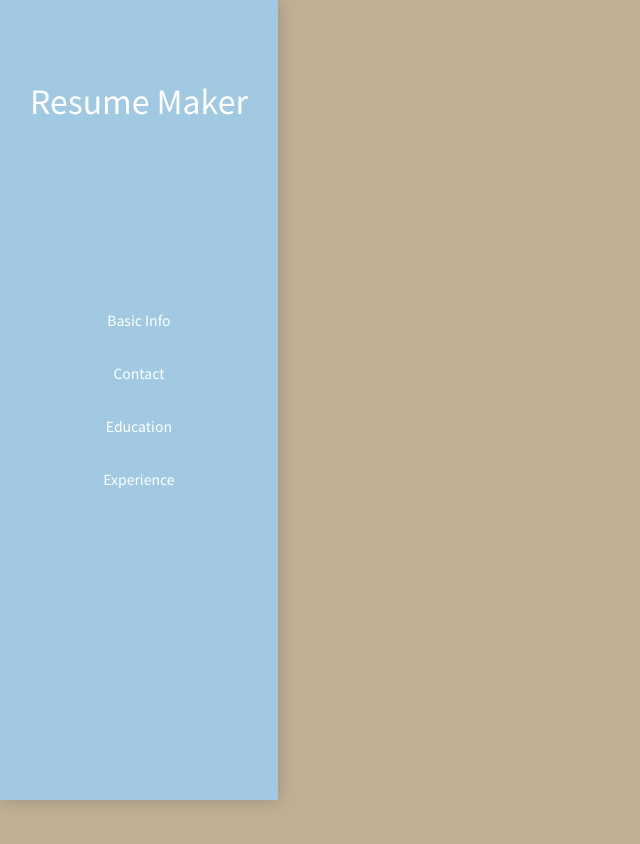
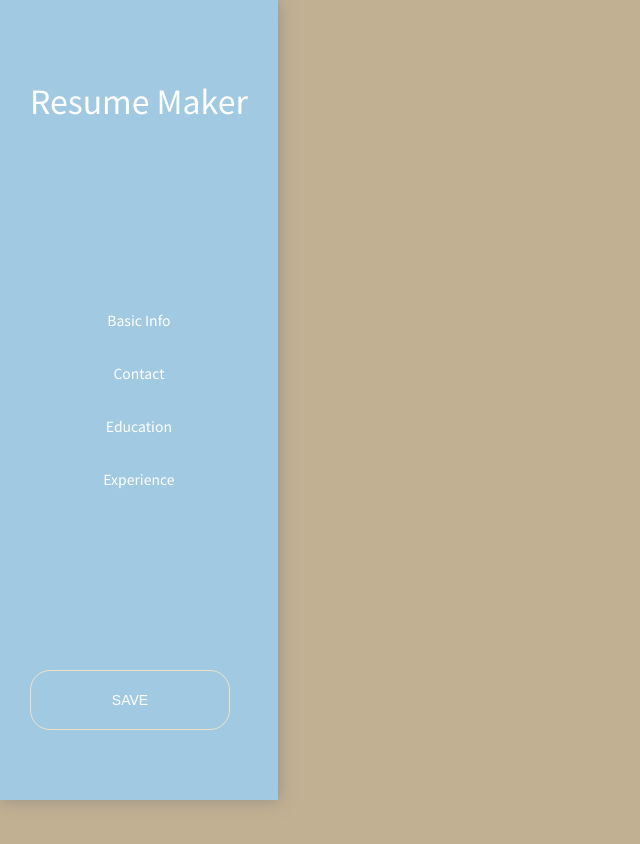
Before and after one commit to liampc/resume-maker, a React (Create React App) app: page / in a window 1280 px wide. Shown: the top 844 px of the page, without its empty margins (0-640 px from the left). Built offline with nearby package versions, Linux system fonts and the light colour scheme.

Commit message:
add button component

```diff
--- a/src/App.scss
+++ b/src/App.scss
@@ -35,3 +35,18 @@ h1 {
 a, a:visited, a:active {
     text-decoration: none;
 }
+
+
+.hide-for-mobile {
+
+    @include breakpoint-down('medium'){
+        display: none;
+    }
+}
+
+.hide-for-desktop {
+
+    @include breakpoint-up('large'){
+        display: none;
+    }
+}
--- a/src/abstracts/_variables.scss
+++ b/src/abstracts/_variables.scss
@@ -13,3 +13,6 @@ $Mocha: #CFC5A5;
 $font: 'Noto Sans HK', sans-serif;
 $font-light: 300;
 $font-med: 500;
+
+$font-reg: 1rem; //16px
+$font-small: 0.875rem; //14px
--- /dev/null
+++ b/src/components/Button.js
@@ -0,0 +1,14 @@
+import React from 'react'
+
+import './_components.scss'
+
+function Button(props){
+
+    return (
+        <button className="button">
+                {props.text}
+        </button>
+    )
+}
+
+export default Button
--- a/src/components/_components.scss
+++ b/src/components/_components.scss
@@ -14,3 +14,19 @@
     }
 
 }
+
+
+.button {
+    background-color: $Blue;
+    color: white;
+    border: 1px solid $GoldBrown;
+    border-radius: 1.25rem;
+    height: 3.75rem;
+    width: 12.5rem;
+    font-size: $font-small;
+    font-weight: $font-med;
+
+    &:hover {
+        color: $GoldBrown;
+    }
+}
--- a/src/layout/header/Header.js
+++ b/src/layout/header/Header.js
@@ -2,12 +2,13 @@ import React, { useState} from 'react';
 import './_header.scss';
 
 import Link from '../../components/Link'
+import Button from '../../components/Button'
 
 function Header(){
 
     return(
         <header className="header container">
-            <div className="header__toggle">
+            <div className="header__toggle hide-for-desktop">
                 <span></span>
                 <span></span>
                 <span></span>
@@ -15,12 +16,16 @@ function Header(){
             <h1>
                 Resume Maker
             </h1>
-            <nav className="header__nav">
+            <nav className="header__nav hide-for-mobile">
                 <Link link={"Basic Info"}/>
                 <Link link={"Contact"}/>
                 <Link link={"Education"}/>
                 <Link link={"Experience"}/>
             </nav>
+            <div className="hide-for-mobile">
+                <Button text={"SAVE"} />
+            </div>
+
 
         </header>
 
--- a/src/layout/header/_header.scss
+++ b/src/layout/header/_header.scss
@@ -27,10 +27,6 @@
     &__toggle {
         margin-top: 5px;
 
-        @include breakpoint-up('large'){
-            display: none;
-        }
-
         span {
             display: block;
             width: 2rem;
@@ -38,14 +34,11 @@
             margin-top: 5px;
             background-color: white;
 
-
         }
 
         &:not(:last-child) {
             margin-bottom: 6px;
         }
-
-
     }
 
 
@@ -54,8 +47,8 @@
         text-align: center;
     }
 
+
     &__nav {
-        display: none;
 
         @include breakpoint-up('large'){
             display: flex;
```
Also changed, not shown: 2 other files (tests, documents, lock files or other folders).
